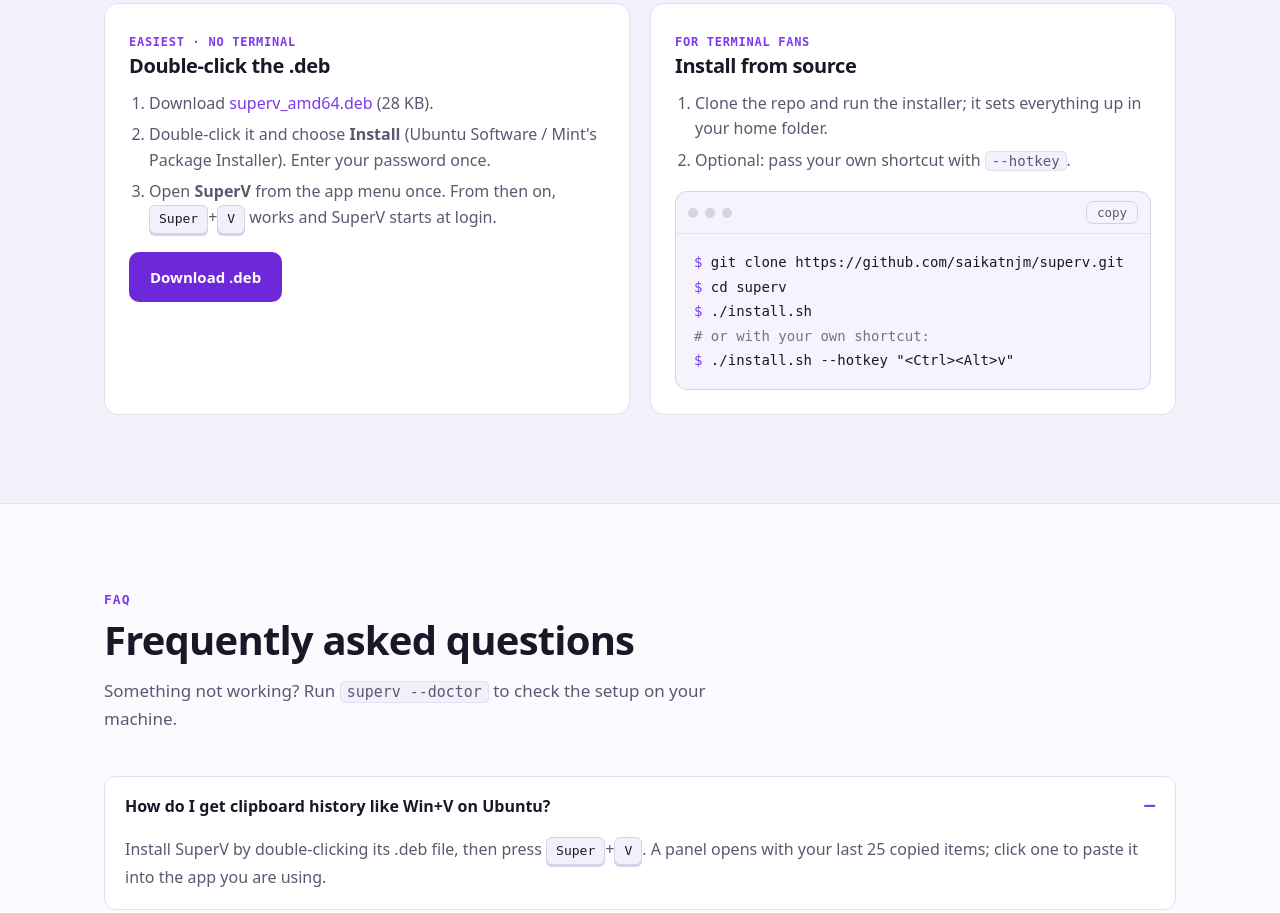
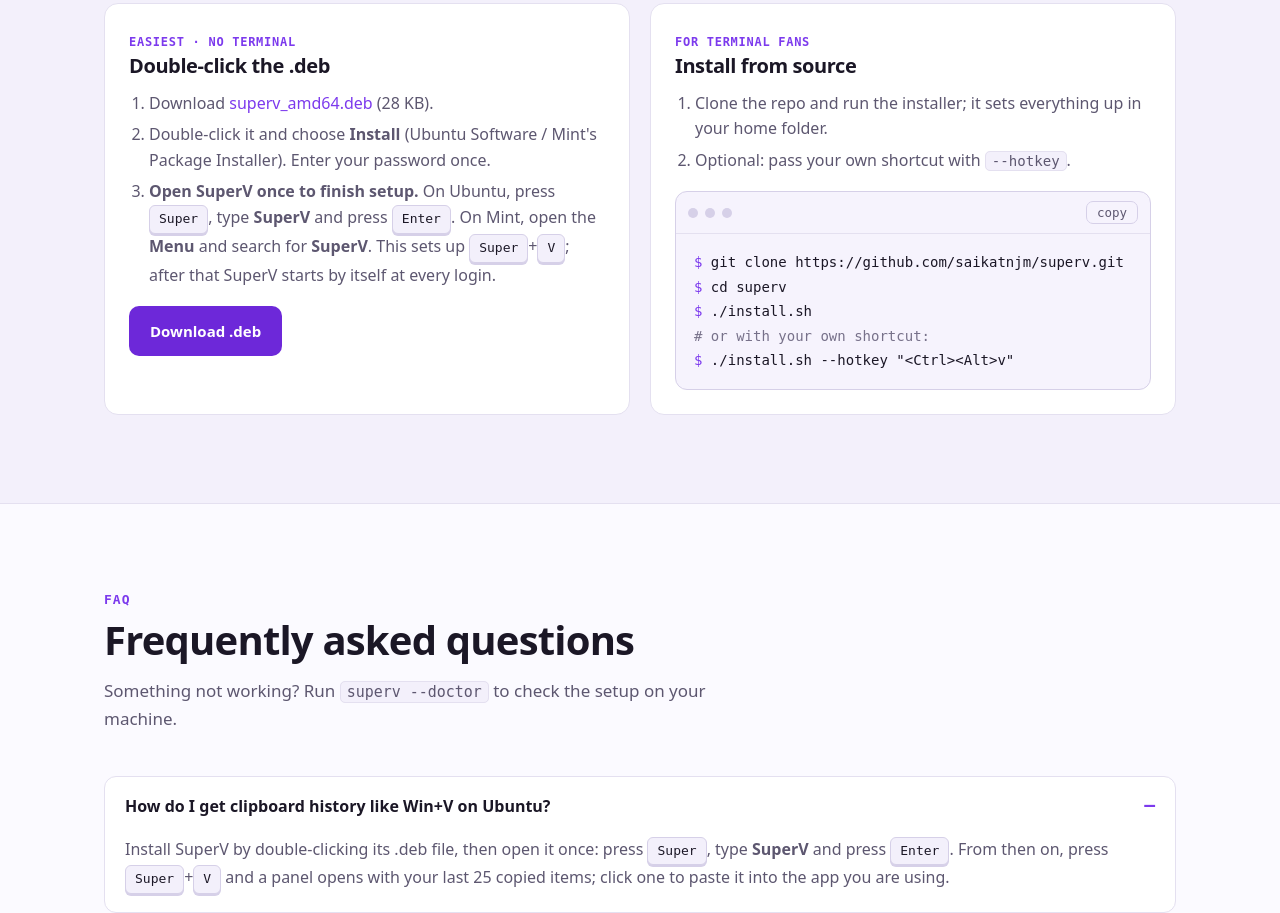
Before and after one commit to saikatnjm/superv, a plain HTML site: page docs/index.html in a window 1280 px wide. Shown: the part 4047-4960 px from the top of the page. Drawn offline with Linux system fonts and the light colour scheme.

Commit message:
Docs: explain the one-time first launch on Ubuntu and Mint
The install steps said "open SuperV from the app menu" and the FAQ
skipped the step entirely, so Super+V seemed broken after installing.

Co-Authored-By: Claude Opus 5.5 <noreply@anthropic.com>

```diff
--- a/docs/index.html
+++ b/docs/index.html
@@ -66,9 +66,9 @@
       "@type": "FAQPage",
       "mainEntity": [
         { "@type": "Question", "name": "How do I get clipboard history like Win+V on Ubuntu?",
-          "acceptedAnswer": { "@type": "Answer", "text": "Install SuperV by double-clicking its .deb file, then press Super+V. A panel opens with your last 25 copied items; click one to paste it into the app you are using." } },
+          "acceptedAnswer": { "@type": "Answer", "text": "Install SuperV by double-clicking its .deb file, then open it once: press Super, type SuperV and press Enter. From then on, press Super+V and a panel opens with your last 25 copied items; click one to paste it into the app you are using." } },
         { "@type": "Question", "name": "Is there a Win+V clipboard for Linux Mint?",
-          "acceptedAnswer": { "@type": "Answer", "text": "Yes. SuperV works on Linux Mint 21 and newer (Cinnamon, MATE and Xfce) and binds Super+V automatically on first launch." } },
+          "acceptedAnswer": { "@type": "Answer", "text": "Yes. SuperV works on Linux Mint 21 and newer (Cinnamon, MATE and Xfce). After installing, open the Menu, search for SuperV and open it once; that sets up Super+V for you." } },
         { "@type": "Question", "name": "Does SuperV work on Wayland?",
           "acceptedAnswer": { "@type": "Answer", "text": "Yes. Ubuntu's default GNOME Wayland session is fully supported, including copying from and pasting into native Wayland apps." } },
         { "@type": "Question", "name": "Can I use a different shortcut than Super+V?",
@@ -412,7 +412,7 @@
         <ol>
           <li>Download <a href="https://github.com/saikatnjm/superv/releases/latest/download/superv_amd64.deb">superv_amd64.deb</a> (28 KB).</li>
           <li>Double-click it and choose <b>Install</b> (Ubuntu Software / Mint's Package Installer). Enter your password once.</li>
-          <li>Open <b>SuperV</b> from the app menu once. From then on, <kbd>Super</kbd>+<kbd>V</kbd> works and SuperV starts at login.</li>
+          <li><b>Open SuperV once to finish setup.</b> On Ubuntu, press <kbd>Super</kbd>, type <b>SuperV</b> and press <kbd>Enter</kbd>. On Mint, open the <b>Menu</b> and search for <b>SuperV</b>. This sets up <kbd>Super</kbd>+<kbd>V</kbd>; after that SuperV starts by itself at every login.</li>
         </ol>
         <a class="btn primary" href="https://github.com/saikatnjm/superv/releases/latest/download/superv_amd64.deb">Download .deb</a>
       </article>
@@ -442,9 +442,9 @@
     <h2 id="faq-h">Frequently asked questions</h2>
     <p class="sub">Something not working? Run <code class="inl">superv --doctor</code> to check the setup on your machine.</p>
     <details open><summary>How do I get clipboard history like Win+V on Ubuntu?</summary>
-      <p>Install SuperV by double-clicking its .deb file, then press <kbd>Super</kbd>+<kbd>V</kbd>. A panel opens with your last 25 copied items; click one to paste it into the app you are using.</p></details>
+      <p>Install SuperV by double-clicking its .deb file, then open it once: press <kbd>Super</kbd>, type <b>SuperV</b> and press <kbd>Enter</kbd>. From then on, press <kbd>Super</kbd>+<kbd>V</kbd> and a panel opens with your last 25 copied items; click one to paste it into the app you are using.</p></details>
     <details><summary>Is there a Win+V clipboard for Linux Mint?</summary>
-      <p>Yes. SuperV works on Linux Mint 21 and newer (Cinnamon, MATE and Xfce) and binds <kbd>Super</kbd>+<kbd>V</kbd> automatically on first launch.</p></details>
+      <p>Yes. SuperV works on Linux Mint 21 and newer (Cinnamon, MATE and Xfce). After installing, open the <b>Menu</b>, search for <b>SuperV</b> and open it once; that sets up <kbd>Super</kbd>+<kbd>V</kbd> for you.</p></details>
     <details><summary>Does SuperV work on Wayland?</summary>
       <p>Yes. Ubuntu's default GNOME Wayland session is fully supported, including copying from and pasting into native Wayland apps.</p></details>
     <details><summary>Can I use a different shortcut than Super+V?</summary>
```
Also changed, not shown: 1 other file.
